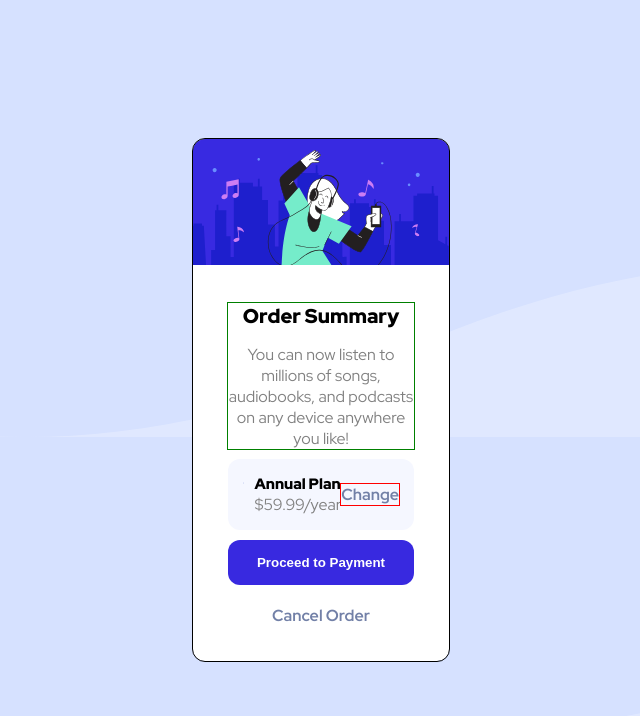
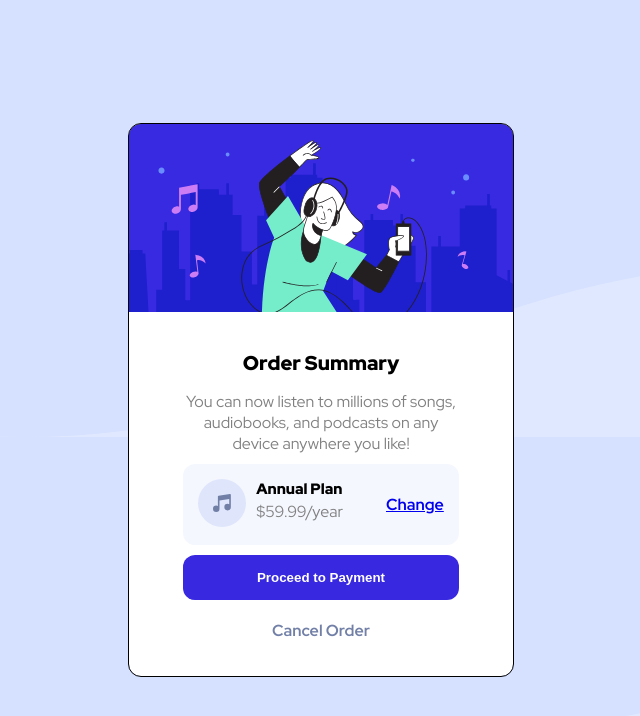
Before and after one commit to jsa2023/order-summary-component, a plain HTML site: page index.html in a window 1280 px wide. Shown: the whole page, without its empty margins (319-959 px from the left). Drawn offline with Linux system fonts and the light colour scheme.

Commit message:
updated files

```diff
--- a/index.html
+++ b/index.html
@@ -34,7 +34,7 @@
               </div>
             </div> <!-- end of left-side div -->
             <div class="right-side">
-              <a href="#">Change</a>
+              <a class="change" href="#">Change</a>
             </div> <!-- end of right-side div -->
           </div> <!-- end of plan-type div -->
           <button>Proceed to Payment</button>
--- a/style.css
+++ b/style.css
@@ -26,7 +26,7 @@ p {
 
 .card {
     outline: 1px solid black;
-    width: 20%;
+    width: 30%;
     margin: auto;
     border-radius: 12px;
     overflow: hidden;
@@ -34,7 +34,7 @@ p {
 }
 
 .hero-image-container {
-    max-width: 100%;
+    max-width: 100%
 }
 
 .hero-image {
@@ -42,11 +42,12 @@ p {
 }
 
 .content-container {
+    width: 90%;
+    margin: auto;
     padding: 3.5rem;
 }
 
 .top {
-    outline: 1px solid green;
     text-align: center;
     margin-bottom: 1rem;
 }
@@ -57,7 +58,8 @@ p {
 }
 
 .description {
-
+    max-width: 98%;
+    margin: auto;
 }
 
 .bottom {
@@ -78,10 +80,17 @@ p {
     gap: 1rem;
 }
 
+.left-side h2 {
+    margin-bottom: .2rem;
+}
+
 .right-side {
-    outline: 1px solid red;
     align-self: center;
+}
+
+.change {
     font-size: 1.6rem;
+    font-weight: 700;
 }
 
 .music-icon-image-container {
@@ -112,7 +121,7 @@ button {
     margin-bottom: 2rem;
 }
 
-.bottom a {
+.cancel {
     display: block;
     width: 100%;
     text-align: center;
```
